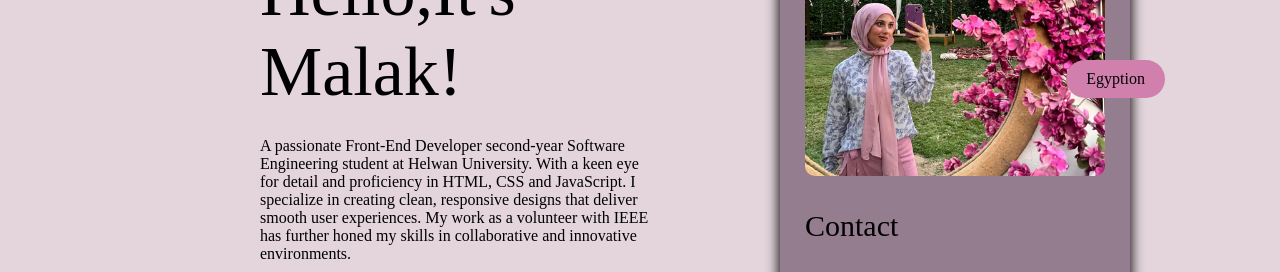
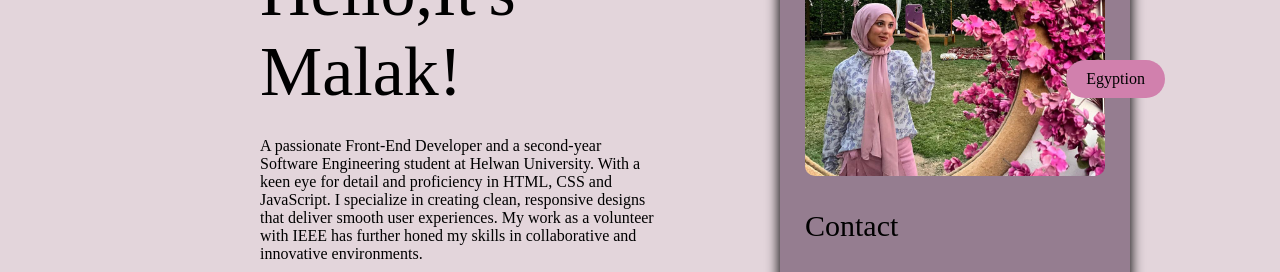
Before and after one commit to malak-ehab/portfolio, a plain HTML site: page index.html in a window 1280 px wide. Shown: the part 1100-1372 px from the top of the page. Drawn offline with Linux system fonts and the light colour scheme; a web font is replaced by a local one.

Commit message:
Update index.html

```diff
--- a/index.html
+++ b/index.html
@@ -38,7 +38,7 @@
             hello,it's malak!
         </h1>
         <p>
-            A passionate Front-End Developer second-year Software Engineering student at Helwan University.
+            A passionate Front-End Developer and a second-year Software Engineering student at Helwan University.
             With a keen eye for detail and proficiency in HTML, CSS and JavaScript.
             I specialize in creating clean, responsive designs that deliver smooth user experiences.
             My work as a volunteer with IEEE has further honed my skills in collaborative and innovative environments.
```
